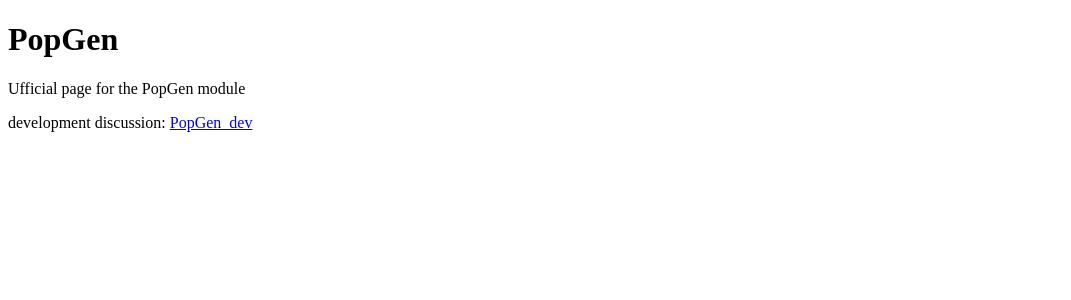
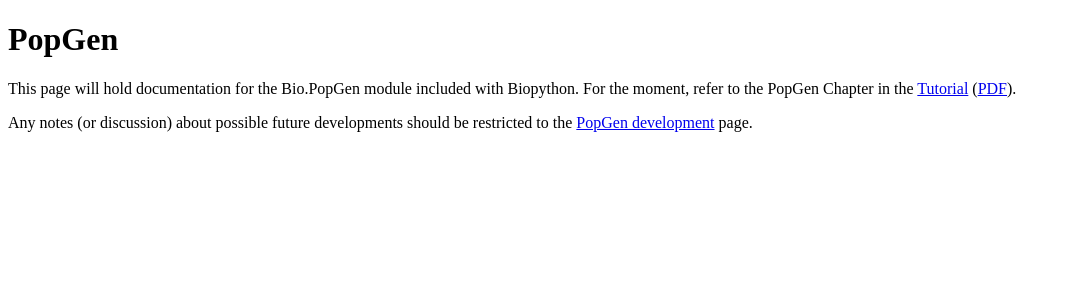
Before and after one commit to biopython/biopython.github.io, a Jekyll site: the page built from wiki/PopGen.md, in a window 1280 px wide. Shown: the top 300 px of the page, without its empty margins (0-1071 px from the left). Built offline with Jekyll 4.4.1, drawn with Linux system fonts in a browser that asks for light colours.

Commit message:
Change to wiki page

```diff
--- a/wiki/PopGen.md
+++ b/wiki/PopGen.md
@@ -4,6 +4,10 @@ permalink: wiki/PopGen
 layout: wiki
 ---
 
-Ufficial page for the PopGen module
+This page will hold documentation for the Bio.PopGen module included
+with Biopython. For the moment, refer to the PopGen Chapter in the
+[Tutorial](http://biopython.org/DIST/docs/tutorial/Tutorial.html)
+([PDF](http://biopython.org/DIST/docs/tutorial/Tutorial.pdf)).
 
-development discussion: [PopGen\_dev](PopGen_dev "wikilink")
+Any notes (or discussion) about possible future developments should be
+restricted to the [PopGen development](PopGen_dev "wikilink") page.
```
Also changed, not shown: 1 other file.
